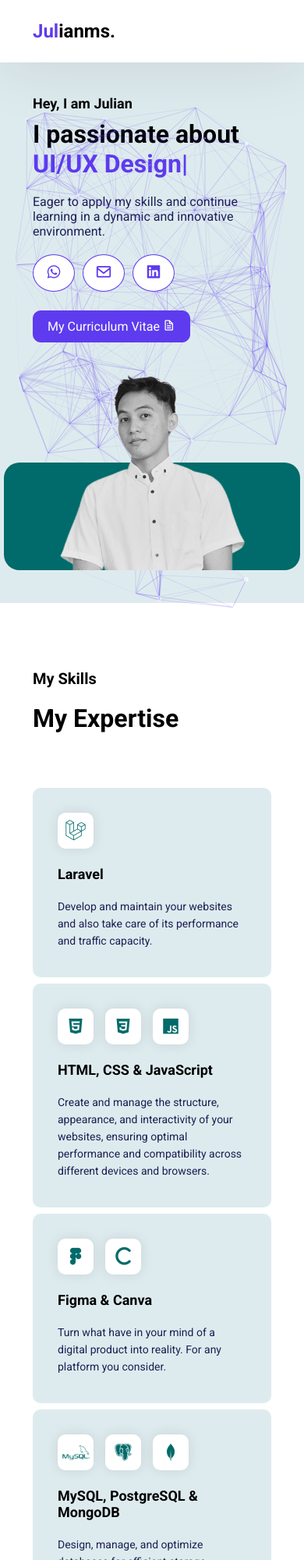
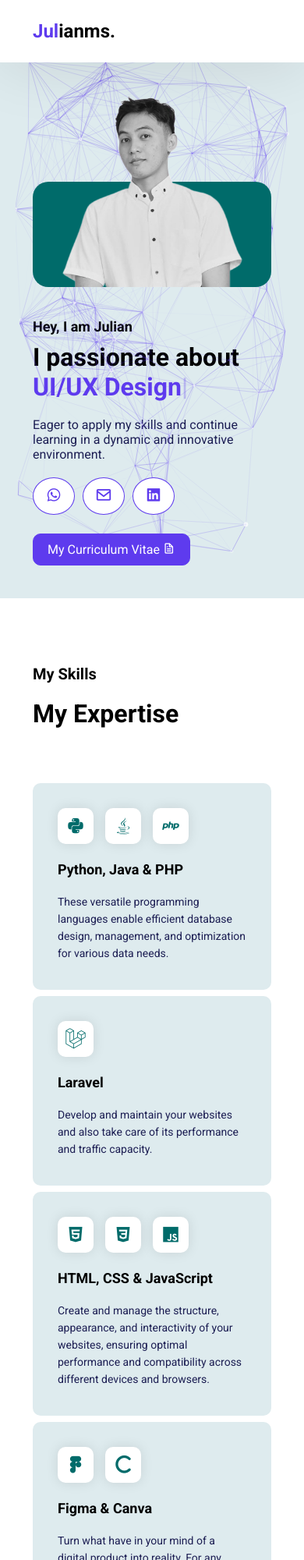
Before and after one commit to JulianSitorus/portofolio, a plain HTML site: page index.html in a window 390 px wide. Shown: the top 2000 px of the page at 78% size. Drawn offline with nearby package versions, Linux system fonts and the light colour scheme.

Commit message:
resp & add skills

```diff
--- a/index.html
+++ b/index.html
@@ -62,6 +62,15 @@
         <h3>My Expertise</h3>
         <div class="skill-items">
             <div class="item">
+                <div style="display: flex; gap: 15px;" >
+                    <div class="icon"><i class='bx bxl-python'></i></div>
+                    <div class="icon"><i class='bx bxl-java'></i></div>
+                    <div class="icon"><i class='bx bxl-php'></i></div>
+                </div>
+                <h4>Python, Java & PHP</h4>
+                <p>These versatile programming languages enable efficient database design, management, and optimization for various data needs.</p>
+            </div>
+            <div class="item">
                 <div class="icon"><i class="fa-brands fa-laravel"></i></div>
                 <h4>Laravel</h4>
                 <p>Develop and maintain your websites and also take care of its performance and traffic capacity.</p>
@@ -75,6 +84,8 @@
                 <h4>HTML, CSS & JavaScript</h4>
                 <p>Create and manage the structure, appearance, and interactivity of your websites, ensuring optimal performance and compatibility across different devices and browsers.</p>
             </div>
+
+
             <div class="item">
                 <div style="display: flex; gap: 15px;" >
                     <div class="icon"><i class='bx bxl-figma'></i></div>
@@ -98,9 +109,13 @@
                 </div>
                 <h4>Wordpress</h4>
                 <p>WordPress is used by almost 43.2% of websites worldwide.
-                Create and customize your website effortlessly with its flexible and user-friendly platform.</p>
+                Create and customize your website effortlessly with its flexible and user-friendly platform. <br>
+                <span style="visibility: hidden;">nono</span>
+                </p>
             </div>
+
         </div>
+
 
     </div>
 
--- a/style.css
+++ b/style.css
@@ -153,6 +153,14 @@ nav button#menuButton{
     z-index: 1;
 }
 
+.main .left{
+    order: 1;
+}
+
+.main .right{
+    order: 2;
+}
+
 .main .left h5{
     font-size: 22px;
 }
@@ -289,14 +297,15 @@ nav button#menuButton{
 }
 
 .skills .skill-items{
-    display: flex;
+    display: grid;
     margin-top: 70px;
     gap: 30px;
+    grid-template-columns: repeat(3, 1fr);
 }
 
 .skills .skill-items .item{
     background-color: #deebee;
-    width: 25%;
+    width: 100%;
     border-radius: 10px;
     padding: 32px;
     border-bottom: 4px solid transparent;
@@ -757,10 +766,6 @@ footer .bottom .links a{
         flex-wrap: wrap;
     }
 
-    .skills .skill-items .item{
-        width: 49%;
-    }
-
     .about .left img{
         width: 370px;
     }
@@ -836,6 +841,16 @@ footer .bottom .links a{
     }
 }
 
+@media screen and (max-width: 888px){
+    .skills .skill-items{
+        grid-template-columns: repeat(2, 1fr);
+    }
+
+    .skills .skill-items .item{
+        width: 100%;
+    }
+}
+
 @media screen and (max-width: 768px){
     nav{
         justify-content: space-between;
@@ -870,6 +885,10 @@ footer .bottom .links a{
         gap: 8px;
     }
 
+    .skills .skill-items .item{
+        width: 89%;
+    }
+
     .about{
         padding: 85px 42px;
     }
@@ -897,7 +916,6 @@ footer .bottom .links a{
 }
 
 
-
 @media screen and (max-width: 576px) {
     nav ul li a{
         font-size: 13px;
@@ -917,6 +935,10 @@ footer .bottom .links a{
 
     .main .left button{
         width: 100%;
+    }
+
+    .skills .skill-items{
+        grid-template-columns: repeat(2, 1fr);
     }
 
     .skills .skill-items .item{
@@ -946,4 +968,55 @@ footer .bottom .links a{
     #menuButton{
         display: none !important;
     }
+    .skills .skill-items{
+        grid-template-columns: repeat(1, 1fr);
+    }
 }
+
+@media screen and (max-width: 450px){
+    .about .left{
+        width: 100%;
+    }
+    .about .left img{
+        width: 100%;
+    }
+
+    .main {
+        flex-direction: column-reverse; /* Mengubah arah flex menjadi vertikal dan terbalik */
+    }
+
+    .main .left {
+        order: 1; /* Mengubah urutan tampilan */
+    }
+
+    .main .right {
+        order: 2; /* Mengubah urutan tampilan */
+        text-align: center; /* Opsional: membuat teks rata tengah */
+    }
+
+    .main .right {
+        position: relative;
+    }
+
+    .main .right::before {
+        content: '';
+        position: absolute;
+        bottom: 0;
+        left: 0;
+        width: 100%;
+        height: 55%;
+        background-color: #006b6a;
+        z-index: 2;
+        border-radius: 20px;
+
+    }
+
+    .main .right img {
+        width: 121%;
+        display: block;
+        z-index: 3;
+        position: relative;
+        left: 50%;
+        transform: translateX(-50%);
+    }
+}
```
